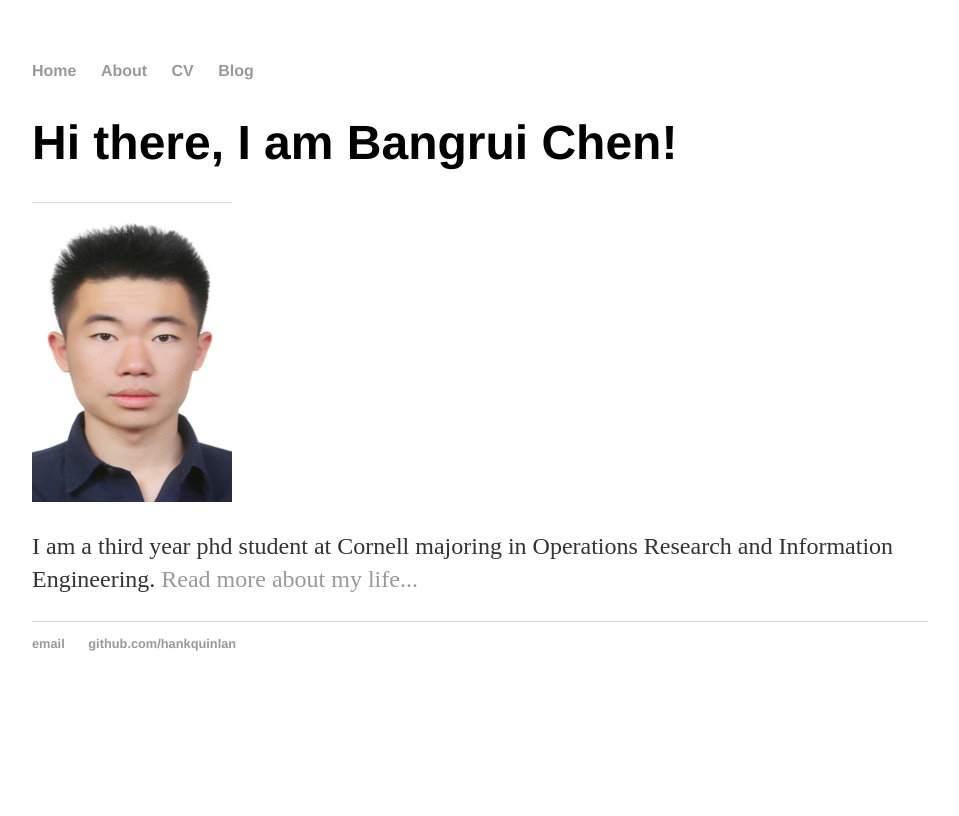
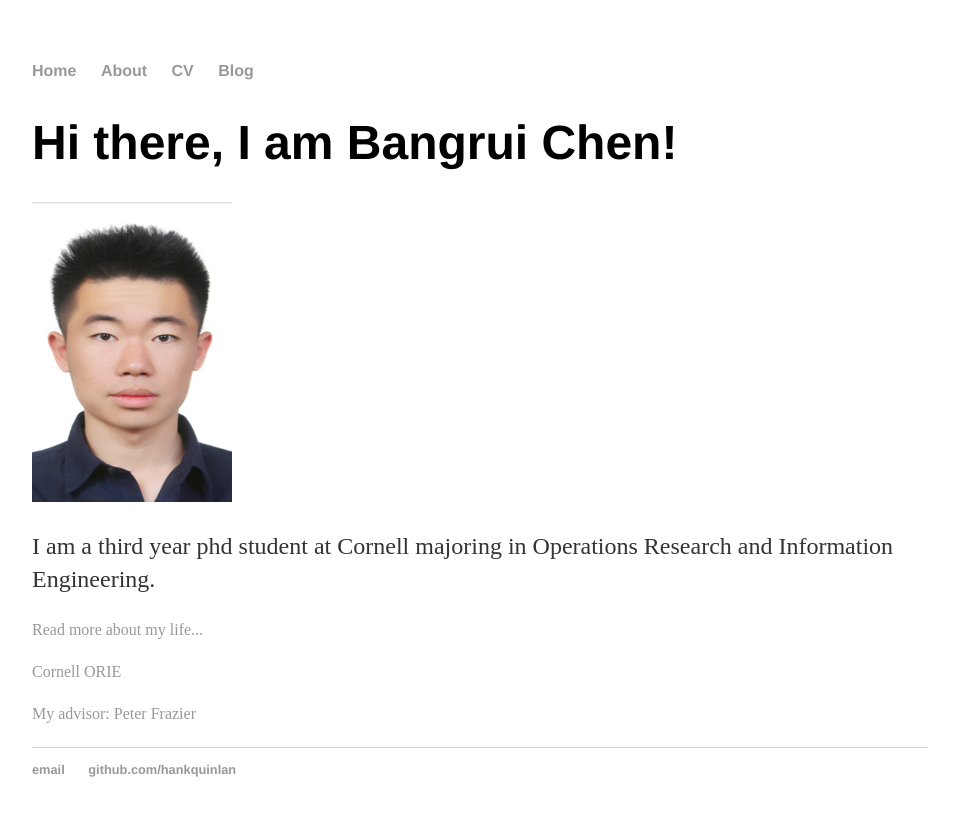
Before and after one commit to bangrui/Personal-website, a Jekyll site: the page built from index.html, in a window 1280 px wide. Shown: the top 816 px of the page, without its empty margins (160-1119 px from the left). Built offline with Jekyll 4.4.1, drawn with Linux system fonts in a browser that asks for light colours.

Commit message:
Update index.html

```diff
--- a/index.html
+++ b/index.html
@@ -8,6 +8,12 @@ title: Hank Quinlan, Horrible Cop
 			<div id="content">
 				<img src="bangrui.png", alt="Bangrui Chen", height="300" width="200">
 				<p>I am a third year phd student at Cornell majoring in Operations Research and Information Engineering.
+			</div>
+			<div id="insideLink">
 				<a href="/about">Read more about my life...</a></p>
 			</div>
+			<div id="outLink">
+				<a href="http://www.orie.cornell.edu/">Cornell ORIE</a></p>
+				<a href="http://people.orie.cornell.edu/pfrazier/">My advisor: Peter Frazier</a></p>
+			</div>
 		</div>
```
